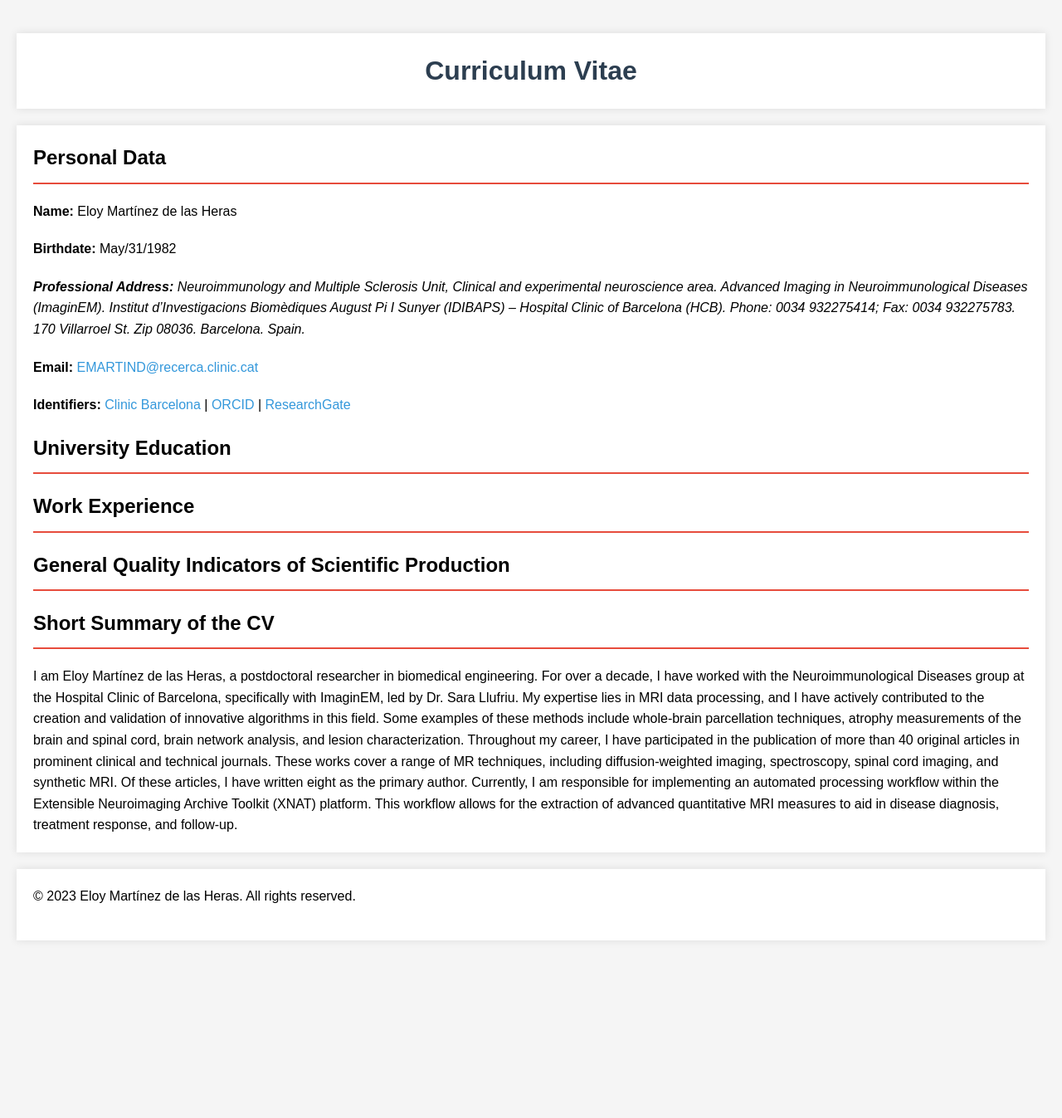
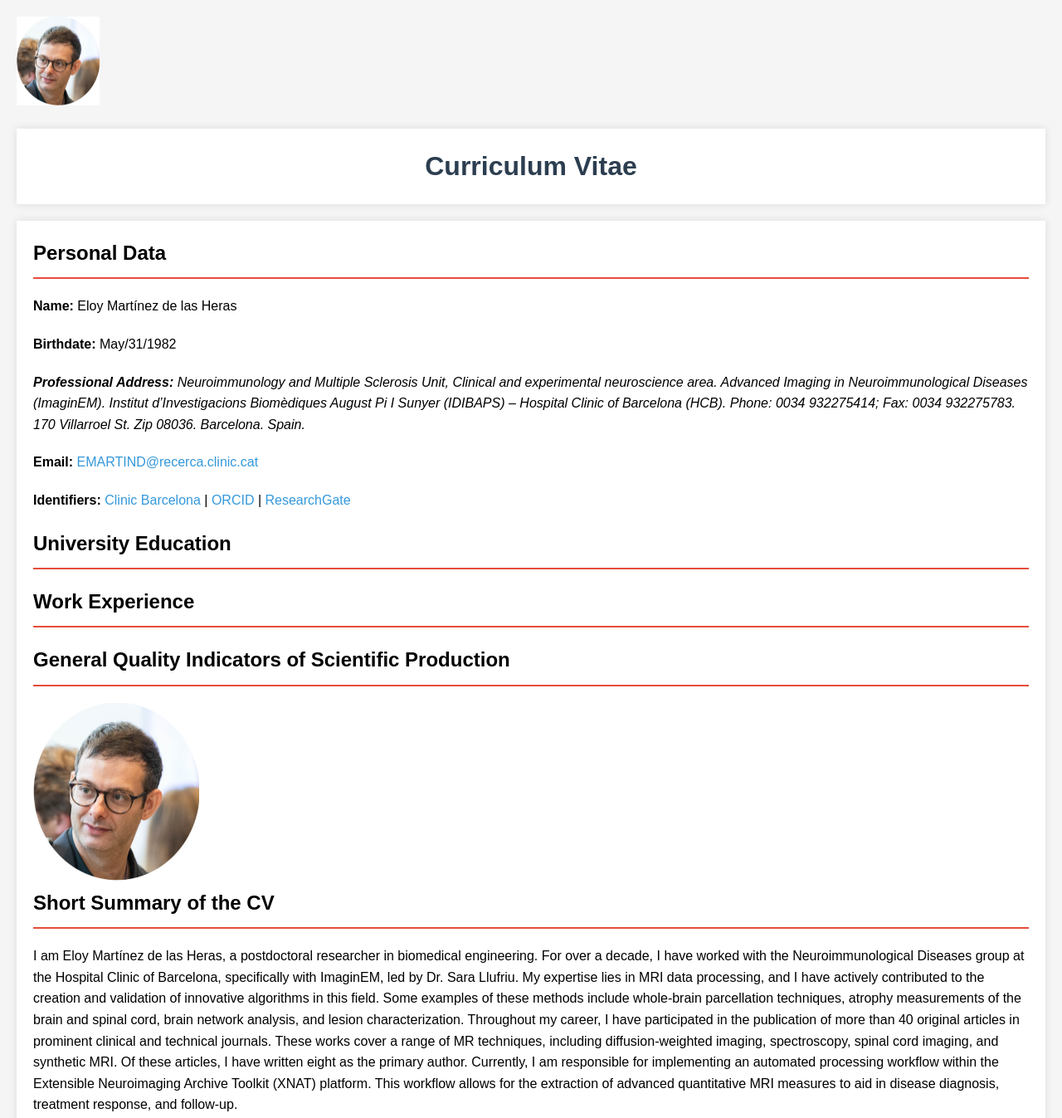
Before and after one commit to eloydelas/eloydelas.github.io, a plain HTML site: page index.html in a window 1280 px wide. Shown: the top 1347 px of the page at 83% size. Before the commit the page ends 1173 px from the top, so only its background shows below. Drawn offline with Linux system fonts and the light colour scheme.

Commit message:
Added profile picture to top left corner.

```diff
--- a/index.html
+++ b/index.html
@@ -7,6 +7,11 @@
     <link rel="stylesheet" href="styles.css">
 </head>
 <body>
+    <body>
+        <img id="profile-picture" src="eloy_picture.jpg" alt="Eloy Martínez de las Heras" width="100">
+        <!-- the rest of your content goes here -->
+    </body>
+
     <header>
         <h1>Curriculum Vitae</h1>
     </header>
@@ -38,6 +43,8 @@
             <!-- Other details here -->
         </section>
 
+        <img src="eloy_picture.jpg" alt="Eloy Martínez de las Heras" width="200">
+
         <section id="summary">
             <h2>Short Summary of the CV</h2>
             I am Eloy Martínez de las Heras, a postdoctoral researcher in biomedical engineering. For over a decade, I have worked with the Neuroimmunological Diseases group at the Hospital Clinic of Barcelona, specifically with ImaginEM, led by Dr. Sara Llufriu. My expertise lies in MRI data processing, and I have actively contributed to the creation and validation of innovative algorithms in this field. Some examples of these methods include whole-brain parcellation techniques, atrophy measurements of the brain and spinal cord, brain network analysis, and lesion characterization. Throughout my career, I have participated in the publication of more than 40 original articles in prominent clinical and technical journals. These works cover a range of MR techniques, including diffusion-weighted imaging, spectroscopy, spinal cord imaging, and synthetic MRI. Of these articles, I have written eight as the primary author. Currently, I am responsible for implementing an automated processing workflow within the Extensible Neuroimaging Archive Toolkit (XNAT) platform. This workflow allows for the extraction of advanced quantitative MRI measures to aid in disease diagnosis, treatment response, and follow-up.
```
Also changed, not shown: eloy_picture.jpg (added).
